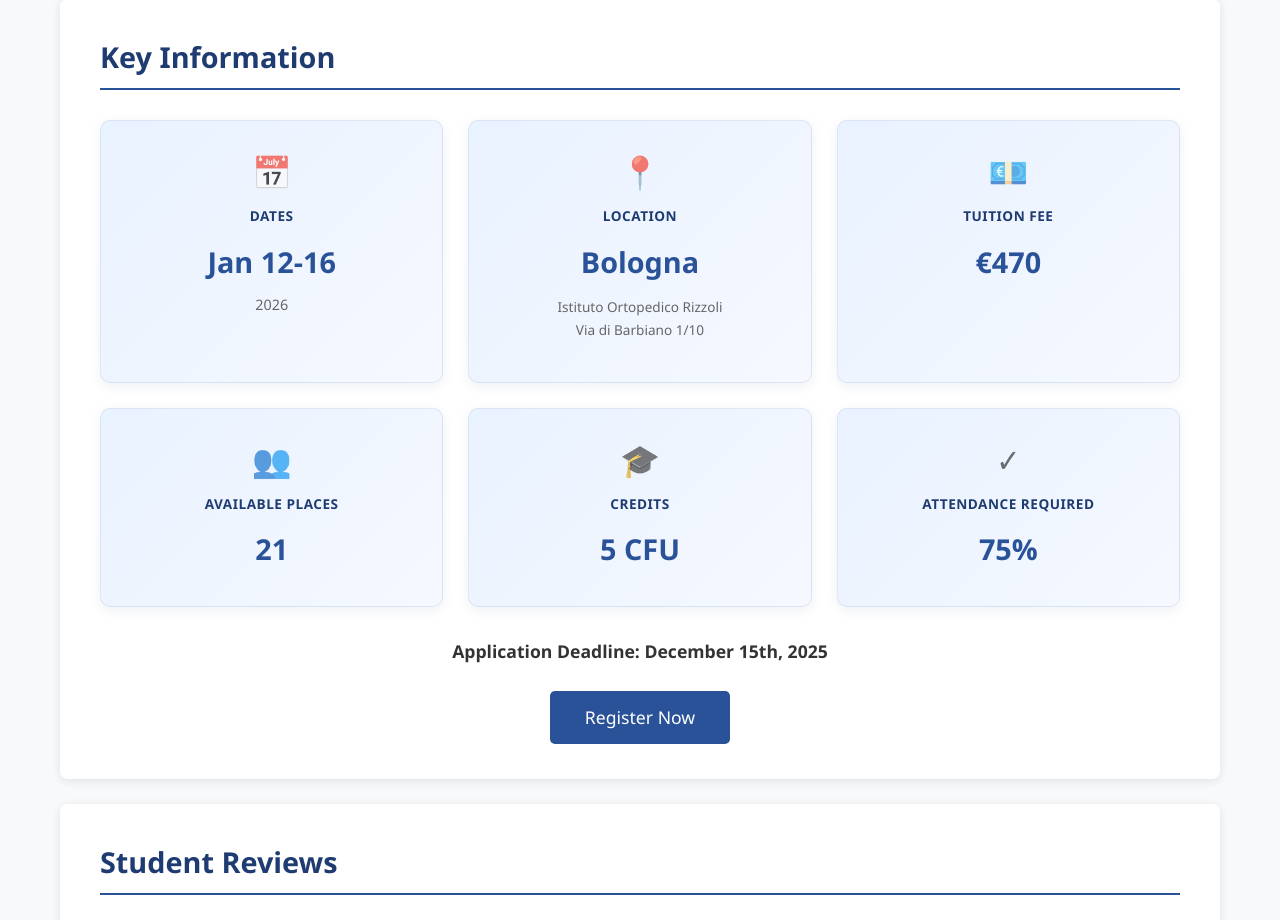
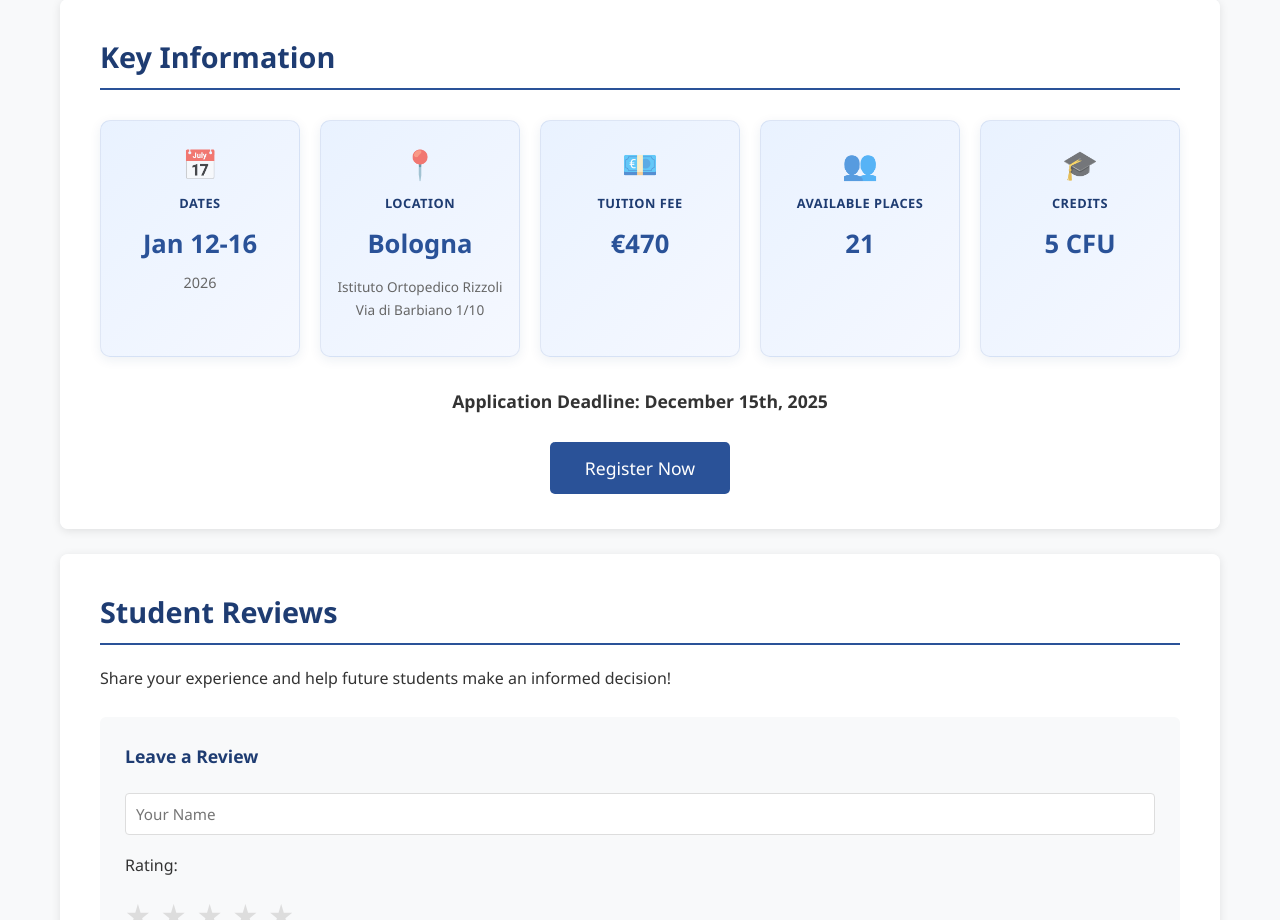
Before and after one commit to SofiaAlberta/WinterSchool, a plain HTML site: page index.html in a window 1280 px wide. Shown: the part 1380-2300 px from the top of the page. Drawn offline with Linux system fonts and the light colour scheme.

Commit message:
Update index.html

```diff
--- a/index.html
+++ b/index.html
@@ -183,13 +183,13 @@
 
         .info-grid {
             display: grid;
-            grid-template-columns: repeat(3, 1fr);
-            gap: 25px;
+            grid-template-columns: repeat(5, 1fr);
+            gap: 20px;
             margin-top: 30px;
         }
 
         .info-box {
-            padding: 25px 15px;
+            padding: 20px 12px;
             background: linear-gradient(135deg, #e9f2ff 0%, #f5f8ff 100%);
             border-radius: 10px;
             text-align: center;
@@ -205,24 +205,30 @@
 
         .info-box h3 {
             color: #1e3c72;
-            margin-bottom: 12px;
-            font-size: 0.85em;
+            margin-bottom: 10px;
+            font-size: 0.8em;
             text-transform: uppercase;
             letter-spacing: 0.5px;
             font-weight: 600;
         }
 
         .info-box .value {
-            font-size: 1.8em;
+            font-size: 1.6em;
             font-weight: 700;
             color: #2a5298;
-            margin: 8px 0;
+            margin: 6px 0;
         }
 
         .info-box .icon {
-            font-size: 2em;
-            margin-bottom: 8px;
+            font-size: 1.8em;
+            margin-bottom: 6px;
             opacity: 0.7;
+        }
+
+        @media (max-width: 1000px) {
+            .info-grid {
+                grid-template-columns: repeat(3, 1fr);
+            }
         }
 
         @media (max-width: 900px) {
@@ -530,11 +536,6 @@
                     <h3>Credits</h3>
                     <div class="value">5 CFU</div>
                 </div>
-                <div class="info-box">
-                    <div class="icon">✓</div>
-                    <h3>Attendance Required</h3>
-                    <div class="value">75%</div>
-                </div>
             </div>
 
             <div style="text-align: center; margin-top: 30px;">
```
